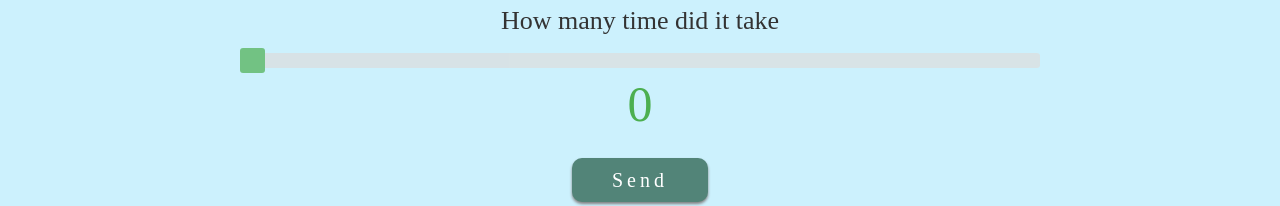
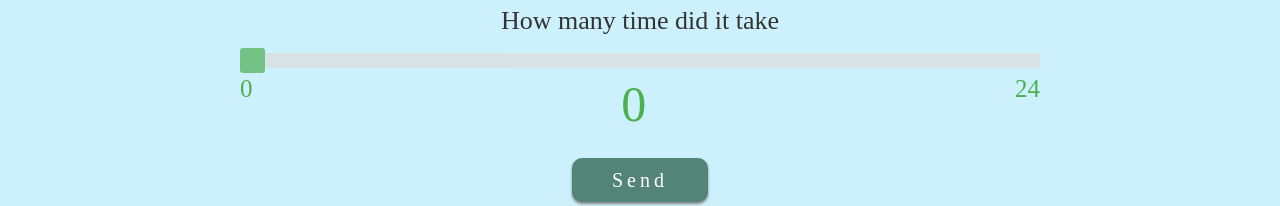
Before and after one commit to zioppka/time-tracker, a React (Create React App) app: page / in a window 1280 px wide. Shown: the part 244-450 px from the top of the page. Built offline with nearby package versions, Linux system fonts and the light colour scheme; no server answers; a web font is replaced by a local one.

Commit message:
refactoring rules

```diff
--- a/src/TimeForm/TimeForm.css
+++ b/src/TimeForm/TimeForm.css
@@ -139,6 +139,28 @@
     padding-top: 5px;
 }
 
+.range-value-start {
+    text-align: left;
+    font-size: 25px;
+    margin-bottom: 0;
+    color: #4caf50;
+    padding-top: 5px;
+}
+
+.range-value-end {
+    font-size: 25px;
+    margin-bottom: 0;
+    color: #4caf50;
+    padding-top: 5px;
+    text-align: right;
+}
+
+.values {
+    display: flex;
+    justify-content: space-between;
+    width: 80%;
+}
+
 .warning {
     color: red;
     margin: 10px 0 0;
--- a/src/TimeForm/TimeForm.jsx
+++ b/src/TimeForm/TimeForm.jsx
@@ -16,19 +16,20 @@ export function TimeForm() {
     appData.forEach((item) => {
         totalHoursToday += +item.time;
     });
-    console.log(totalHoursToday);
 
     function newBusiness(e) {
         e.preventDefault();
+        if (24 - totalHoursToday === 0) {
+            setWarningMessage(`You don't have 24+ h in day`);
+            return;
+        }
 
-        if (business === '' || time === '' || category === '') {
+        if (business === '' || time === 0 || category === '') {
             setWarningMessage('Enter fields');
             return;
         }
+
         console.log(totalHoursToday);
-        if (totalHoursToday >= 24 || time + totalHoursToday > 24) {
-            return alert('Are you a dork? There are only 24 hours in a day!!!');
-        }
 
         const data = {
             name: business,
@@ -72,7 +73,7 @@ export function TimeForm() {
                     <input
                         type={'range'}
                         min={'0'}
-                        max={'24'}
+                        max={24 - totalHoursToday}
                         step={'0.5'}
                         id={'sendForm'}
                         className={'slider'}
@@ -80,7 +81,11 @@ export function TimeForm() {
                         onChange={(e) => setTime(e.target.value)}
                         value={time}
                     />
-                    <div className="range-value">{time}</div>
+                    <div className={'values'}>
+                        <div className="range-value range-value-start">{0}</div>
+                        <div className="range-value">{time}</div>
+                        <div className="range-value range-value-end">{24 - totalHoursToday}</div>
+                    </div>
                 </div>
                 <p className={'warning'}>{warningMessage}</p>
                 <button className="time-btn">Send</button>
```
